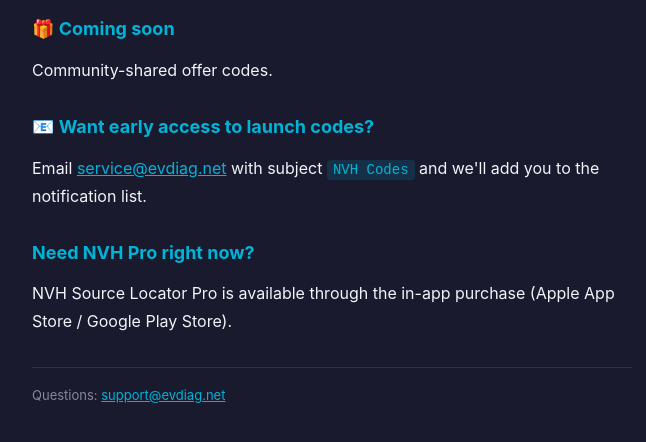
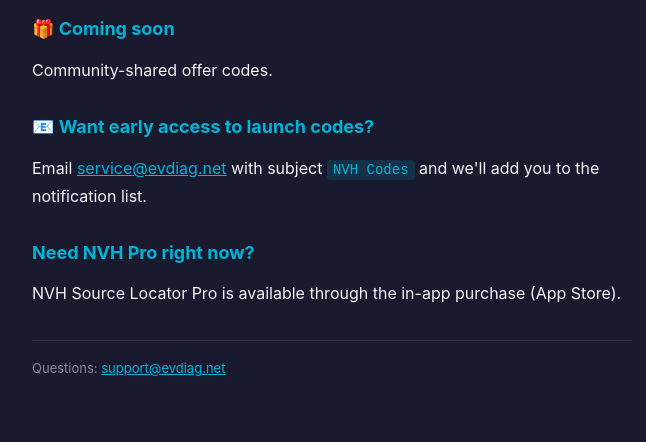
Before and after one commit to EVDiag/evdiag-pages, a plain HTML site: page promo.html in a window 1280 px wide. Shown: the part 148-590 px from the top of the page, without its empty margins (308-954 px from the left). Drawn offline with Linux system fonts and the light colour scheme.

Commit message:
Update promo.html

```diff
--- a/promo.html
+++ b/promo.html
@@ -62,7 +62,7 @@
   <h2>Need NVH Pro right now?</h2>
   <p class="item">
     NVH Source Locator Pro is available through the in-app purchase
-    (Apple App Store / Google Play Store).
+    (App Store).
   </p>
 
   <p class="note">
```
